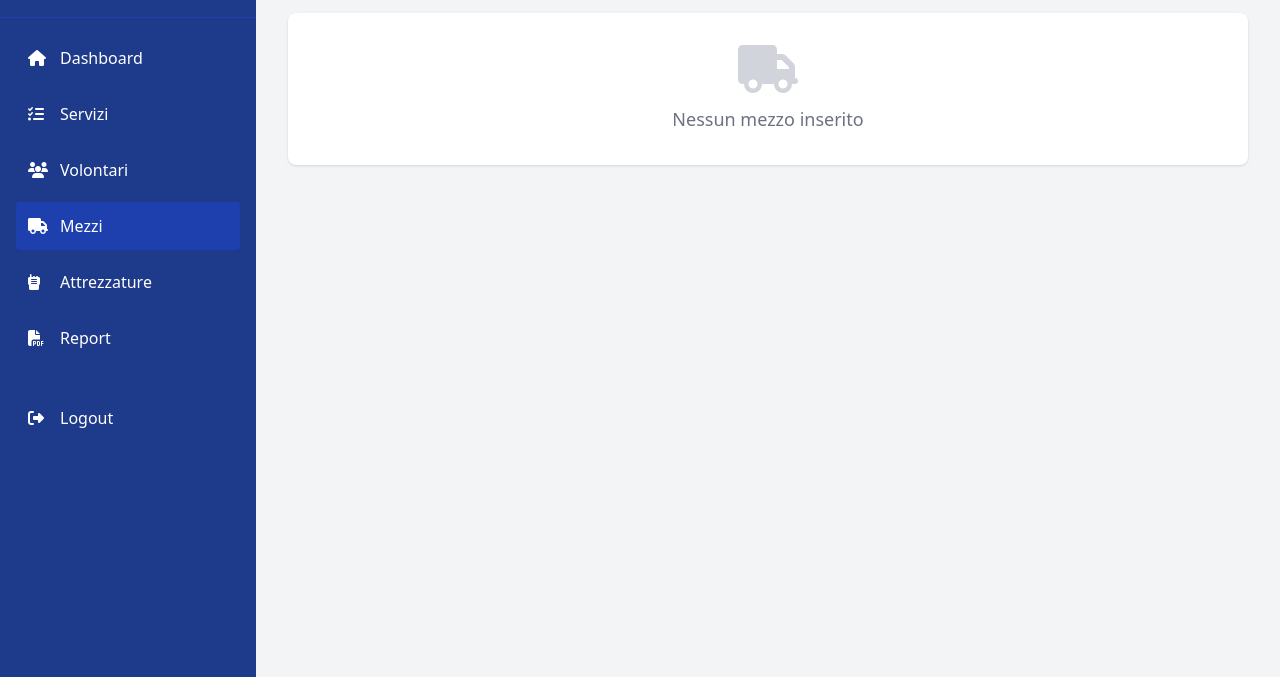
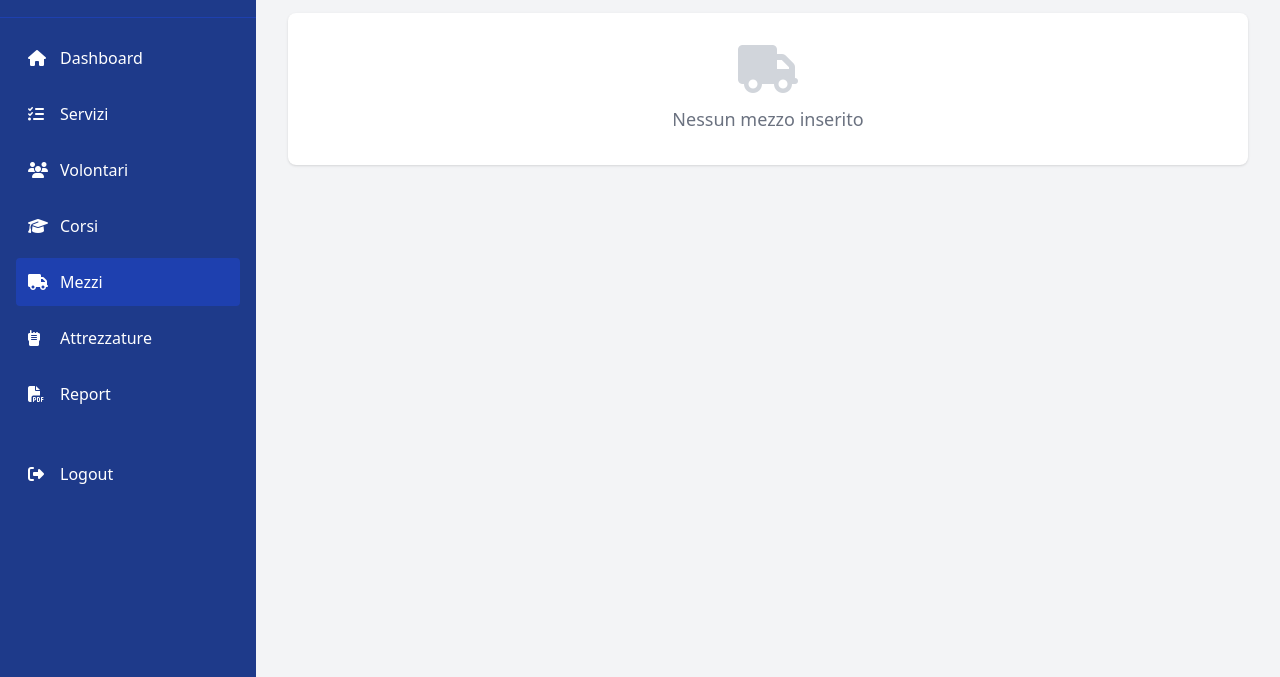
Before and after one commit to celedie-jpg/protciv-radio-cb-lunigiana, a plain HTML site: page mezzi.html in a window 1280 px wide. Shown: the part 123-800 px from the top of the page. Drawn offline with nearby package versions, Linux system fonts and the light colour scheme.

Commit message:
Update mezzi.html

```diff
--- a/mezzi.html
+++ b/mezzi.html
@@ -29,6 +29,7 @@
       <a href="index.html" class="flex items-center gap-3 p-3 rounded hover:bg-blue-800 mb-2"><i class="fas fa-home w-5"></i> Dashboard</a>
       <a href="servizi.html" class="flex items-center gap-3 p-3 rounded hover:bg-blue-800 mb-2"><i class="fas fa-tasks w-5"></i> Servizi</a>
       <a href="volontari.html" class="flex items-center gap-3 p-3 rounded hover:bg-blue-800 mb-2"><i class="fas fa-users w-5"></i> Volontari</a>
+      <a href="corsi.html" class="flex items-center gap-3 p-3 rounded hover:bg-blue-800 mb-2"><i class="fas fa-graduation-cap w-5"></i> Corsi</a>
       <a href="mezzi.html" class="flex items-center gap-3 p-3 rounded bg-blue-800 mb-2"><i class="fas fa-truck w-5"></i> Mezzi</a>
       <a href="attrezzature.html" class="flex items-center gap-3 p-3 rounded hover:bg-blue-800 mb-2"><i class="fas fa-walkie-talkie w-5"></i> Attrezzature</a>
       <a href="report.html" class="flex items-center gap-3 p-3 rounded hover:bg-blue-800 mb-2"><i class="fas fa-file-pdf w-5"></i> Report</a>
```
